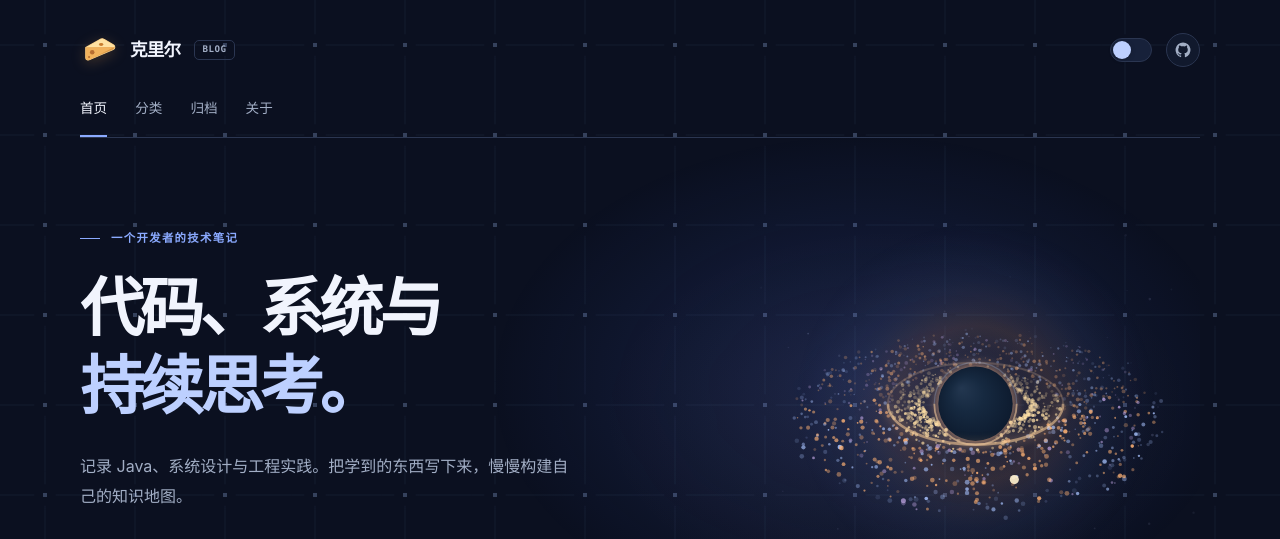
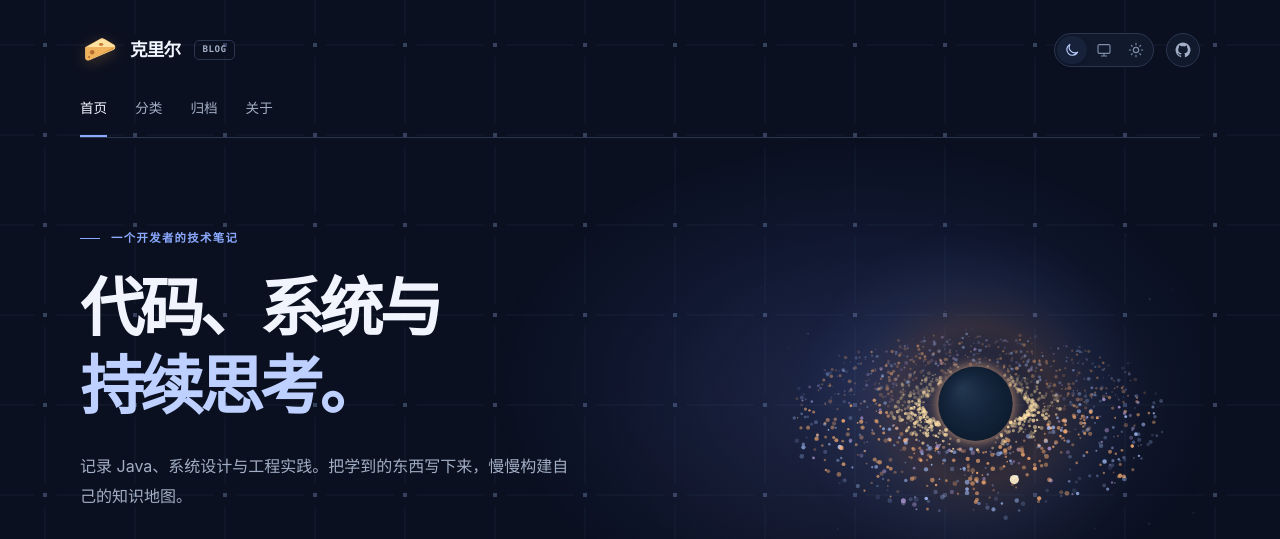
Before and after one commit to xxxcrel/xxxcrel.github.io, a Jekyll site: the page built from index.html, in a window 1280 px wide. Shown: the top 539 px of the page. Built offline with Jekyll 4.4.1, drawn with Linux system fonts in a browser that asks for light colours; the list of posts is cut into pages by our own code.

Commit message:
style: remove black hole ring and add three-mode theme picker

```diff
--- a/_includes/profile-card.html
+++ b/_includes/profile-card.html
@@ -6,7 +6,11 @@
       <span class="terminal-logo__badge">BLOG</span>
     </a>
     <div class="terminal-header__tools">
-      <button class="theme-button" type="button" role="switch" data-theme-button aria-label="浅色主题" aria-checked="false" title="切换明暗主题"><span class="theme-button__track" aria-hidden="true"><span class="theme-button__thumb"></span></span></button>
+      <div class="theme-picker" role="group" aria-label="主题模式">
+        <button class="theme-picker__option" type="button" data-theme-option="dark" aria-label="深色主题" aria-pressed="false" title="深色主题"><svg viewBox="0 0 24 24" width="16" height="16" fill="none" stroke="currentColor" stroke-width="1.7" stroke-linecap="round" stroke-linejoin="round" aria-hidden="true"><path d="M20.4 15.2A8.6 8.6 0 0 1 8.8 3.6 8.6 8.6 0 1 0 20.4 15.2Z"/></svg></button>
+        <button class="theme-picker__option" type="button" data-theme-option="system" aria-label="跟随系统主题" aria-pressed="false" title="跟随系统"><svg viewBox="0 0 24 24" width="16" height="16" fill="none" stroke="currentColor" stroke-width="1.7" stroke-linecap="round" stroke-linejoin="round" aria-hidden="true"><rect x="3" y="4" width="18" height="13" rx="2"/><path d="M8 21h8m-4-4v4"/></svg></button>
+        <button class="theme-picker__option" type="button" data-theme-option="light" aria-label="浅色主题" aria-pressed="false" title="浅色主题"><svg viewBox="0 0 24 24" width="16" height="16" fill="none" stroke="currentColor" stroke-width="1.7" stroke-linecap="round" aria-hidden="true"><circle cx="12" cy="12" r="4"/><path d="M12 2v2m0 16v2M4.93 4.93l1.41 1.41m11.32 11.32 1.41 1.41M2 12h2m16 0h2M4.93 19.07l1.41-1.41M17.66 6.34l1.41-1.41"/></svg></button>
+      </div>
       <a class="github-link" href="https://github.com/{{ site.github_username }}" target="_blank" rel="noopener noreferrer" aria-label="GitHub" title="GitHub">
         <svg viewBox="0 0 24 24" width="18" height="18" fill="currentColor" aria-hidden="true"><path d="M12 2a10 10 0 0 0-3.162 19.487c.5.09.682-.217.682-.483 0-.237-.009-.866-.014-1.7-2.782.605-3.369-1.34-3.369-1.34-.455-1.157-1.11-1.466-1.11-1.466-.908-.62.069-.607.069-.607 1.004.07 1.532 1.03 1.532 1.03.892 1.53 2.341 1.088 2.91.832.09-.647.35-1.088.636-1.339-2.221-.253-4.555-1.11-4.555-4.944 0-1.091.39-1.984 1.03-2.683-.104-.253-.447-1.27.098-2.647 0 0 .84-.269 2.75 1.025A9.564 9.564 0 0 1 12 6.835c.85.004 1.705.115 2.504.338 1.909-1.294 2.747-1.025 2.747-1.025.547 1.377.203 2.394.1 2.647.641.699 1.028 1.592 1.028 2.683 0 3.844-2.337 4.688-4.565 4.936.359.31.679.922.679 1.858 0 1.342-.012 2.423-.012 2.752 0 .269.18.577.688.48A10.003 10.003 0 0 0 12 2Z"/></svg>
       </a>
--- a/assets/css/site.css
+++ b/assets/css/site.css
@@ -79,11 +79,12 @@ button { font: inherit; }
   letter-spacing: .06em;
 }
 .terminal-header__tools { gap: 12px; }
-.theme-button { display: grid; width: 46px; height: 30px; padding: 0; place-items: center; border: 0; border-radius: 999px; background: transparent; cursor: pointer; }
-.theme-button__track { position: relative; display: block; width: 42px; height: 24px; border: 1px solid var(--border); border-radius: 999px; background: var(--surface-raised); transition: background .2s, border-color .2s; }
-.theme-button__thumb { position: absolute; top: 2px; left: 2px; width: 18px; height: 18px; border-radius: 50%; background: var(--accent-bright); box-shadow: 0 1px 5px rgba(0, 0, 0, .18); transition: transform .2s, background .2s; }
-:root[data-theme="light"] .theme-button__track { border-color: var(--accent); background: var(--accent); }
-:root[data-theme="light"] .theme-button__thumb { transform: translateX(18px); background: #fff; }
+.theme-picker { display: flex; align-items: center; gap: 2px; height: 34px; padding: 2px; border: 1px solid var(--border); border-radius: 999px; background: var(--surface); }
+.theme-picker__option { display: grid; width: 30px; height: 28px; padding: 0; place-items: center; border: 0; border-radius: 999px; background: transparent; color: var(--subtle); cursor: pointer; transition: background .2s, color .2s; }
+.theme-picker__option:hover { color: var(--text); }
+.theme-picker__option[aria-pressed="true"] { background: var(--surface-raised); color: var(--accent-bright); box-shadow: 0 1px 5px rgba(0, 0, 0, .16); }
+:root[data-theme="light"] .theme-picker { background: #eceff3; }
+:root[data-theme="light"] .theme-picker__option[aria-pressed="true"] { background: #fff; color: var(--accent); }
 .github-link {
   display: grid;
   width: 34px;
@@ -95,7 +96,7 @@ button { font: inherit; }
   color: var(--muted);
   text-decoration: none;
 }
-.theme-button:hover .theme-button__track, .github-link:hover { border-color: var(--accent); color: var(--text); }
+.github-link:hover { border-color: var(--accent); color: var(--text); }
 .terminal-nav {
   gap: 28px;
   margin-top: 27px;
@@ -154,7 +155,6 @@ button { font: inherit; }
 }
 .terminal-header.is-scrolled .terminal-nav__item.is-active { background: var(--surface-raised); color: var(--accent-bright); }
 .terminal-header.is-scrolled .terminal-header__tools { order: 2; gap: 7px; }
-.terminal-header.is-scrolled .theme-button { width: 46px; height: 30px; }
 .terminal-header.is-scrolled .github-link { width: 34px; height: 34px; }
 .content-shell { min-height: 55vh; }
 
@@ -233,7 +233,7 @@ button { font: inherit; }
   filter: drop-shadow(0 12px 32px rgba(255, 168, 108, .16));
 }
 .black-hole-scene.is-ready .black-hole-scene__fallback { display: none; }
-:root[data-theme="light"] .black-hole-scene__horizon { fill: url(#horizon-light-fill); stroke: #a78268; }
+:root[data-theme="light"] .black-hole-scene__horizon { fill: url(#horizon-light-fill); stroke: #7187a1; }
 .black-hole-scene__label {
   position: absolute;
   right: 0;
--- a/assets/js/black-hole-particles.js
+++ b/assets/js/black-hole-particles.js
@@ -153,14 +153,6 @@
 
     projected.forEach(function (item) { if (item.depth < 0) dot(item); });
 
-    // The far side of the tilted disk passes behind the event horizon.
-    context.strokeStyle = light ? "#9d7d65" : "#d4af90";
-    context.lineWidth = 2;
-    context.globalAlpha = .25;
-    context.beginPath();
-    context.ellipse(cx, cy, 80 * scale, 80 * scale * Math.sin(pitch), 0, Math.PI, Math.PI * 2);
-    context.stroke();
-
     context.save();
     context.globalAlpha = 1;
     context.shadowColor = light ? "#a89183" : "#d79f79";
@@ -176,31 +168,6 @@
     context.restore();
 
     projected.forEach(function (item) { if (item.depth >= 0) dot(item); });
-
-    // A brighter near-side arc and a dimmer upper rim create depth without a
-    // uniform bright outline around the sphere.
-    context.strokeStyle = light ? "#a67956" : "#ffd19b";
-    context.shadowColor = light ? "#c69572" : "#ffc18b";
-    context.shadowBlur = 10;
-    context.lineWidth = 2.6;
-    context.globalAlpha = .55;
-    context.beginPath();
-    context.ellipse(cx, cy, 80 * scale, 80 * scale * Math.sin(pitch), 0, 0, Math.PI);
-    context.stroke();
-    context.shadowBlur = 0;
-
-    context.strokeStyle = light ? "#657e9f" : "#91accf";
-    context.lineWidth = 1.2;
-    context.globalAlpha = .32;
-    context.beginPath();
-    context.arc(cx, cy, holeRadius + 4, Math.PI, Math.PI * 2);
-    context.stroke();
-    context.strokeStyle = light ? "#ae8668" : "#e3be95";
-    context.lineWidth = 1.8;
-    context.globalAlpha = .65;
-    context.beginPath();
-    context.arc(cx, cy, holeRadius + 4, 0, Math.PI);
-    context.stroke();
 
     if (!still && hover > .01) {
       context.strokeStyle = light ? "#627db1" : "#b6caf9";
--- a/assets/js/theme.js
+++ b/assets/js/theme.js
@@ -1,43 +1,54 @@
 (function () {
   var root = document.documentElement;
-  var savedTheme = null;
+  var mode = null;
+  var systemPreference = window.matchMedia && window.matchMedia("(prefers-color-scheme: light)");
 
   try {
-    savedTheme = localStorage.getItem("theme");
+    mode = localStorage.getItem("theme");
   } catch (error) {
-    savedTheme = null;
+    mode = null;
   }
 
-  if (!savedTheme) {
-    savedTheme = "dark";
+  if (mode !== "light" && mode !== "system") mode = "dark";
+  var themeColor = document.querySelector('meta[name="theme-color"]');
+
+  function effectiveTheme() {
+    return mode === "system" ? (systemPreference && systemPreference.matches ? "light" : "dark") : mode;
   }
-  root.setAttribute("data-theme", savedTheme);
-  var themeColor = document.querySelector('meta[name="theme-color"]');
-  if (themeColor) themeColor.setAttribute("content", savedTheme === "light" ? "#f6f8fe" : "#0b1020");
+
+  function sync() {
+    var theme = effectiveTheme();
+    root.setAttribute("data-theme-mode", mode);
+    root.setAttribute("data-theme", theme);
+    if (themeColor) themeColor.setAttribute("content", theme === "light" ? "#f6f8fe" : "#0b1020");
+    document.querySelectorAll("[data-theme-option]").forEach(function (option) {
+      option.setAttribute("aria-pressed", option.getAttribute("data-theme-option") === mode ? "true" : "false");
+    });
+    window.dispatchEvent(new CustomEvent("site-theme-change", { detail: { theme: theme } }));
+  }
+
+  root.setAttribute("data-theme-mode", mode);
+  root.setAttribute("data-theme", effectiveTheme());
+  if (themeColor) themeColor.setAttribute("content", effectiveTheme() === "light" ? "#f6f8fe" : "#0b1020");
 
   document.addEventListener("DOMContentLoaded", function () {
-    var toggle = document.querySelector("[data-theme-button]");
-    if (!toggle) return;
+    document.querySelectorAll("[data-theme-option]").forEach(function (option) {
+      option.addEventListener("click", function () {
+        mode = option.getAttribute("data-theme-option");
+        try {
+          localStorage.setItem("theme", mode);
+        } catch (error) {
+          // The visual theme still works when storage is unavailable.
+        }
+        sync();
+      });
+    });
+    sync();
 
-    function sync(theme) {
-      root.setAttribute("data-theme", theme);
-      if (themeColor) themeColor.setAttribute("content", theme === "light" ? "#f6f8fe" : "#0b1020");
-      toggle.setAttribute("aria-checked", theme === "light" ? "true" : "false");
-      window.dispatchEvent(new CustomEvent("site-theme-change", {
-        detail: { theme: theme }
-      }));
+    if (systemPreference) {
+      var followSystem = function () { if (mode === "system") sync(); };
+      if (systemPreference.addEventListener) systemPreference.addEventListener("change", followSystem);
+      else systemPreference.addListener(followSystem);
     }
-
-    sync(root.getAttribute("data-theme") || "dark");
-
-    toggle.addEventListener("click", function () {
-      var next = root.getAttribute("data-theme") === "dark" ? "light" : "dark";
-      try {
-        localStorage.setItem("theme", next);
-      } catch (error) {
-        // The visual theme still works when storage is unavailable.
-      }
-      sync(next);
-    });
   });
 })();
--- a/index.html
+++ b/index.html
@@ -21,12 +21,9 @@ description: 克里尔的文章与技术笔记
         <radialGradient id="horizon-light-fill" fx="32%" fy="30%"><stop offset="0" stop-color="#657993"/><stop offset="1" stop-color="#2C3D54"/></radialGradient>
       </defs>
       <circle cx="210" cy="145" r="104" fill="url(#horizon-glow)"/>
-      <ellipse cx="210" cy="145" rx="165" ry="58" fill="none" stroke="#9EABEF" stroke-width="8" opacity=".25"/>
-      <ellipse cx="210" cy="145" rx="151" ry="49" fill="none" stroke="#FFBF82" stroke-width="15" opacity=".6"/>
-      <ellipse cx="210" cy="145" rx="133" ry="43" fill="none" stroke="#FFE0AD" stroke-width="5" opacity=".65"/>
-      <circle class="black-hole-scene__horizon" cx="210" cy="145" r="39" fill="url(#horizon-fill)" stroke="#D5B397" stroke-width="2" opacity=".85"/>
-      <path d="M59 145a151 49 0 0 0 302 0" fill="none" stroke="#FFBC83" stroke-width="15" opacity=".85"/>
-      <path d="M76 145a134 44 0 0 0 268 0" fill="none" stroke="#FFE0AD" stroke-width="5" opacity=".8"/>
+      <ellipse cx="210" cy="145" rx="155" ry="53" fill="none" stroke="#FFBF82" stroke-width="7" stroke-dasharray="1 9" stroke-linecap="round" opacity=".65"/>
+      <ellipse cx="210" cy="145" rx="125" ry="42" fill="none" stroke="#9EABEF" stroke-width="4" stroke-dasharray="1 10" stroke-linecap="round" opacity=".4"/>
+      <circle class="black-hole-scene__horizon" cx="210" cy="145" r="39" fill="url(#horizon-fill)" stroke="#8A9BB1" stroke-width="1" opacity=".92"/>
     </svg>
     <canvas data-black-hole-particles aria-hidden="true"></canvas>
     <span class="black-hole-scene__label" aria-hidden="true">BLACK HOLE <span>/ MOVE TO INTERACT</span></span>
```
Also changed, not shown: _tests/black-hole-particles.test.cjs (+5 -6 lines), _tests/theme.test.cjs (added, +66 -0 lines).
